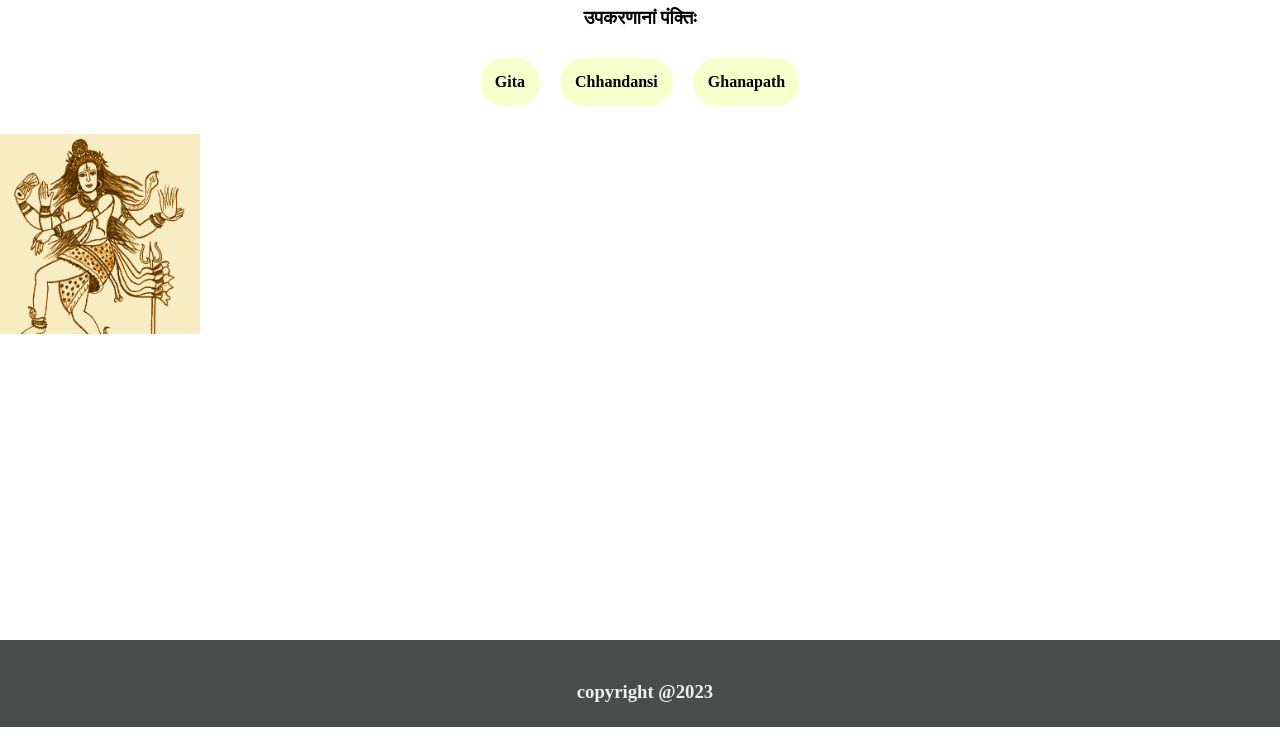
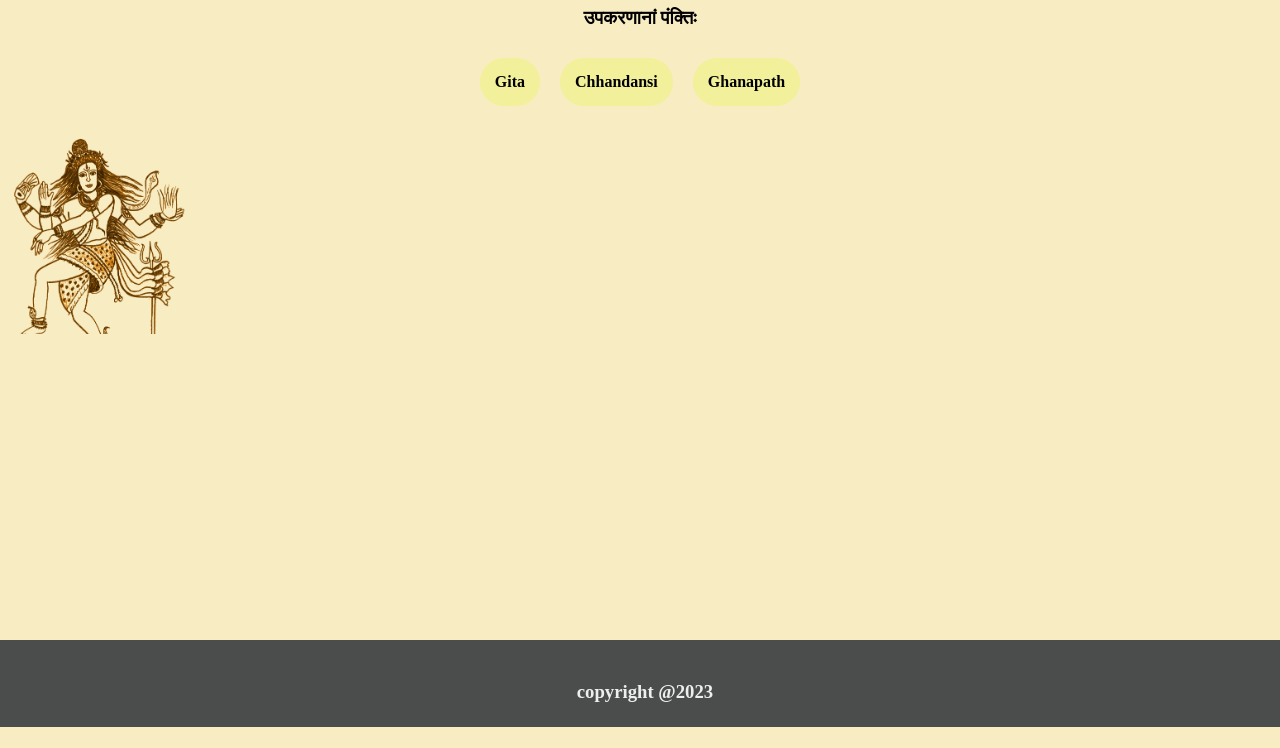
Before and after one commit to arshavak/home, a plain HTML site: page index.html in a window 1280 px wide. Shown: the part 73-821 px from the top of the page. After the commit the page ends 800 px from the top, so only its background shows below. Drawn offline with Linux system fonts and the light colour scheme.

Commit message:
Update index.html

```diff
--- a/index.html
+++ b/index.html
@@ -13,7 +13,7 @@
     html::-webkit-scrollbar{display: none;}
     body{
   margin: 0;
-  height: 100vh; /* सुनिश्चित करें कि पेज पूरा व्यूपोर्ट ले */
+  background-color:#f8ecc2;
 }
 
 .background-image {
@@ -22,6 +22,7 @@
   background-image: url('shiva.png');
   background-size: cover; /* इमेज को कंटेनर के भीतर फिट करें */
   background-repeat: no-repeat;
+  float:left;
 }
 
  .links:hover{
```
